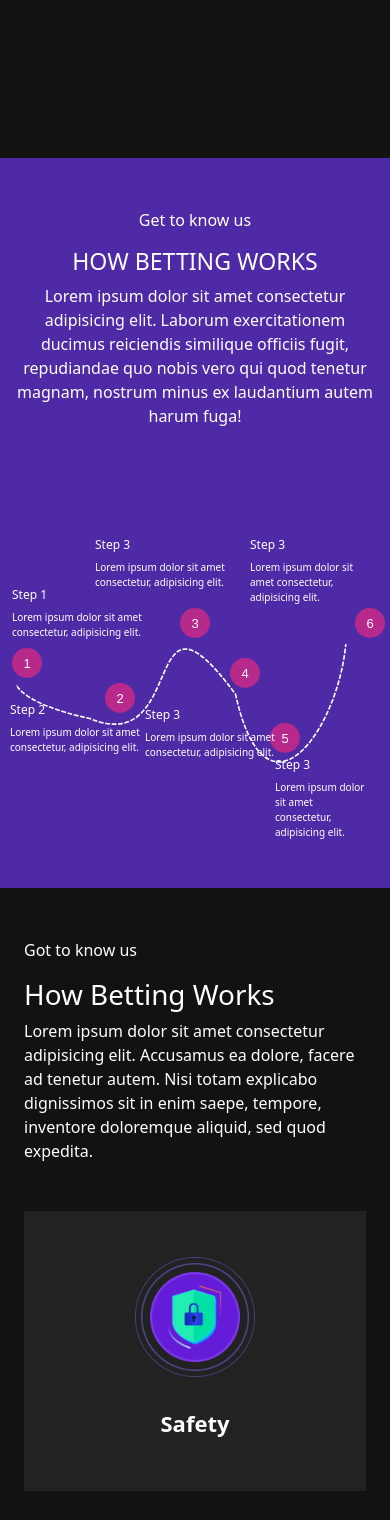
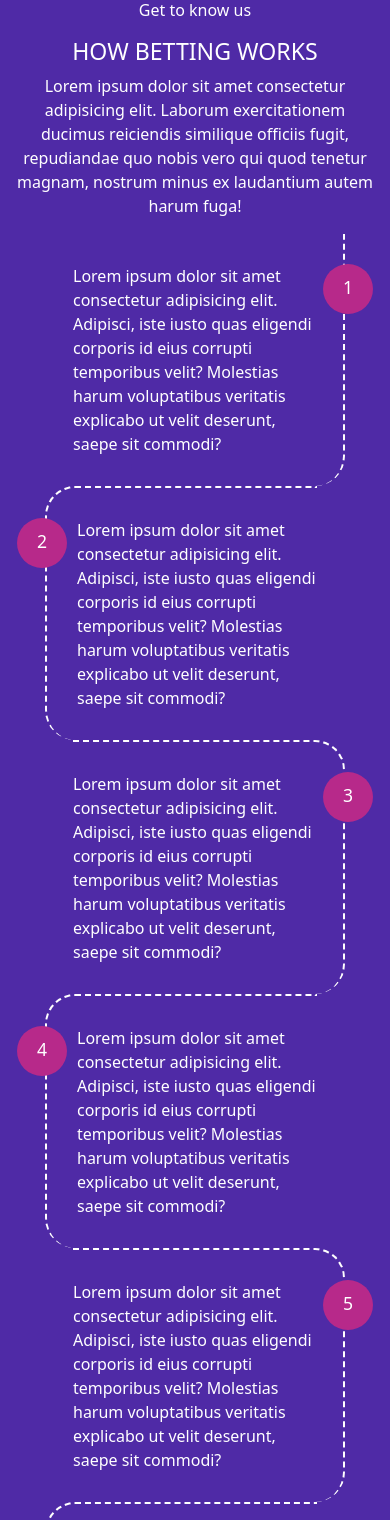
Before and after one commit to mritunjayagarwal/betting, a PHP site: page / in a window 390 px wide. Shown: the part 2826-4346 px from the top of the page. Run offline with PHP 8.4, Linux system fonts and the light colour scheme; some libraries are stand-ins or nearby versions.

Commit message:
Front-end Completew

```diff
--- a/assets/css/style.css
+++ b/assets/css/style.css
@@ -24,6 +24,15 @@ html, body{
   padding: 50px 0;
   background: #121212;
   color: #eee;
+}
+
+.bwe, .bwe1{
+	font-size: 50px;
+	z-index: 2
+}
+
+.bwep{
+	width: 80%;
 }
 
 /*---------------------
@@ -151,6 +160,18 @@ html, body{
     font: 32px Arial, sans-serif;
 }
 
+.timeline {
+	width: 300px;
+	margin: auto;
+	color: #fff;
+	display: none;
+  }
+
+.controller{
+	margin: -150px 0 0 -300px;
+	min-width: 990px !important;
+}
+
 @media only screen and (max-width: 1200px) {
 
 	.point1{
@@ -251,142 +272,39 @@ html, body{
 
 @media only screen and (max-width: 767px) {
 
-	.numberCircle{
-		width: 36px;
-		height: 36px;
-		font-size: 18px;
+	.bwe, .bwe1{
+		font-size: 30px !important;
 	}
 
-	.point1{
-		top: 440px !important;
+	.bwep{
+		font-size: 13px;
+		max-width: 70%;
 	}
 
-	.point2{
-		top: 485px !important;
-		left: 145px !important;
+	.svg, .point, .step{
+		display: none;
 	}
 
-	.point3{
-		top: 380px !important;
-		left: 240px !important;
-	}
-
-	.point4{
-		top: 440px !important;
-		left: 305px !important;
-	}
-
-	.point5{
-		top: 540px !important;
-		left: 370px !important;
-	}
-
-	.point6{
-		top: 370px !important;
-		left: 465px !important;
-	}
-
-	.step3{
-		margin-left: -120px !important;
-	}
-
-	.step6{
-		margin-left: -160px !important;
-		margin-top: -140px !important;
-	}
-
-	.step p{
-		max-width: 200px;
-	}
-
-}
-
-@media only screen and (max-width: 500px) {
-
-	.numberCircle{
-		width: 30px;
-		height: 30px;
-		font-size: 13px;
-	}
-
-	.point1{
-		top: 440px !important;
-	}
-
-	.point2{
-		top: 475px !important;
-		left: 105px !important;
-	}
-
-	.point3{
-		top: 400px !important;
-		left: 180px !important;
-	}
-
-	.point4{
-		top: 450px !important;
-		left: 230px !important;
-	}
-
-	.point5{
-		top: 515px !important;
-		left: 270px !important;
-	}
-
-	.point6{
-		top: 400px !important;
-		left: 355px !important;
-	}
-
-	.step {
-		max-width: 180px;
-	}
-
-	.step h1{
-		font-size: 12px !important;
-	}
-
-	.step p {
-		font-size: 10px !important;
-	}
-
-	.step1{
-		margin-top: -100px;
-		margin-left: -15px;
-	}
-
-	.step2{
-		margin-left: -110px;
-		margin-top: -20px;
-	}
-
-	.step3{
-		margin-left: -100px !important;
-		margin-top: -110px;
-	}
-
-	.step4{
-		margin-left: -100px !important;
-		margin-top: 10px !important;
-	}
-
-	.step5{
-		margin-left: -10px;
-		margin-top: -5px;
-	}
-
-	.step6{
-		margin-left: -120px !important;
-		margin-top: -110px !important;
-	}
-
-	.step p{
-		max-width: 200px;
+	.timeline{
+		display: block;
 	}
 
 }
 
 @media only screen and (max-width: 991px) {
+
+	.controller{
+		display: none;
+	}
+
+	.bwe, .bwe1{
+		width: 80%;
+		font-size: 40px;
+	}
+
+	.bwep{
+		width: 80%;
+	}
 
 	.point1{
 		top: 430px;
@@ -441,14 +359,6 @@ html, body{
 
 @media only screen and (max-width: 1100px) {
 
-	.controller{
-		display: none;
-	}
-
-	.step h1 {
-		font-size: 15px;
-	}
-
 	.bg-img1{
 		position: absolute;
 		top: -500px;
--- a/index.html
+++ b/index.html
@@ -16,12 +16,6 @@
   <script src="https://cdnjs.cloudflare.com/ajax/libs/aos/2.3.4/aos.js" integrity="sha512-A7AYk1fGKX6S2SsHywmPkrnzTZHrgiVT7GcQkLGDe2ev0aWb8zejytzS8wjo7PGEXKqJOrjQ4oORtnimIRZBtw==" crossorigin="anonymous" referrerpolicy="no-referrer"></script>
   <style>
 
-.timeline {
-	width: 300px;
-	margin: auto;
-  color: #fff;
-  }
-
 .tp {
 	border-top: 2px dashed;
 	border-color: #fff !important;
@@ -39,11 +33,11 @@
 	position: absolute;
 	border-radius: 50%;
 	padding: 10px;
-	height: 20px;
-	width: 20px;
-	background-color: #fff;
+	height: 50px;
+	width: 50px;
+	background-color: #B7298A;
 	text-align:center;
-	color: white;
+	color: #fff;
 	font-size: 110%;
   }
 
@@ -54,9 +48,9 @@
 	position: absolute;
 	border-radius: 50%;
 	padding: 10px;
-	height: 20px;
-	width: 20px;
-	background-color: #fff;
+	height: 50px;
+	width: 50px;
+	background-color: #B7298A;
 	text-align:center;
 	color: white;
 	font-size: 110%;
@@ -68,7 +62,7 @@
 	border-left: 2px dashed;
 	border-top-left-radius: 30px;
 	border-bottom-left-radius: 30px;
-	margin-right: 30px;
+	margin-right: 28px;
 	padding-right: 0;
   }
 
@@ -76,7 +70,7 @@
 	border-right: 2px dashed;
 	border-top-right-radius: 30px;
 	border-bottom-right-radius: 30px;
-	margin-left: 30px;
+	margin-left: 28px;
 	padding-left: 0;
   }
 
@@ -188,13 +182,40 @@
   }
 }
 
-@media only screen and (max-width: 1100px) {
+@media only screen and (max-width: 991px) {
   .bg-img1{
-    /* width: 250px;
-    top: 40% !important;
+    width: 300px;
+    top: -40% !important;
 
-    right: -50px; */
+    right: -100px;
+  }
+
+  .bg-img2{
+    width: 200px;
+    top: 20% !important;
+
+    right: 120px;
+  }
+
+  .bg-img3{
+    width: 220px;
+    top: 65% !important;
+
+    right: 0px;
+  }
+
+  .bg-img4{
     display: none;
+  }
+
+}
+
+@media only screen and (max-width: 767px) {
+  .bg-img1{
+    width: 250px;
+    top: 10% !important;
+
+    right: -120px;
   }
 
   .bg-img2{
@@ -208,7 +229,6 @@
   .bg-img4{
     display: block;
   }
-
 }
 
   </style>
@@ -247,17 +267,17 @@ if(isset($_POST["submit"])){
     <div style = "position: relative">
       <div class = "container">
         <div class = "row">
-          <div class = "col-lg-6">
+          <div class = "col-lg-6 col-md-8">
             <div class = "container">
               <div class = "heading text-white">
-                <h1 style = "font-size: 50px;z-index: 2" data-aos="fade-up">BET, WIN, EARN</h1>
-                <h1 style = "font-size: 50px;z-index: 2">LIVE E-SPORTS CONTESTS</h1>
-                <p class = "int-p" style = "z-index: 2;position: relative">Amet minim mollit non deserunt ullamco est sit aliqua dolor do amet sint. Velit officia consequat duis enim velit mollit. Exercitation</p>
+                <h1 class = "bwe" data-aos="fade-up">BET, WIN, EARN</h1>
+                <h1 class = "bwe1">LIVE E-SPORTS CONTESTS</h1>
+                <p class = "bwep" class = "int-p" style = "z-index: 2;position: relative">Amet minim mollit non deserunt ullamco est sit aliqua dolor do amet sint. Velit officia consequat duis enim velit mollit. Exercitation</p>
               </div>
               <div class = "email-subscribe px-2 py-2 mt-4" style = "z-index: 2;background: #fff; border-radius: 50px;position: relative">
                 <div class = "d-flex" style = "z-index: 2">
                   <div class = "" style = "flex: 1;z-index: 2">
-                    <input type="email" class = "w-100 p-2" style = "border:none; outline: none;z-index: 2" placeholder = "Enter Email Id">
+                    <input type="email" class = "w-100 p-2" style = "border:none; outline: none;z-index: 2" placeholder = "Enter Email ID">
                   </div>
                   <div style = "z-index: 2">
                     <button class = "btn btn-primary p-2" style = "border-radius: 20px;">Get Started &rarr;</button>
@@ -387,7 +407,7 @@ if(isset($_POST["submit"])){
       <path d="M 10 80 C 40 10, 65 10, 95 80, 120 150, 190 200" stroke="black" fill="transparent"/>
     </svg> -->
 
-   <div style = "position: relative">
+   <div class = "svg" style = "position: relative">
        <svg class="curved-line" viewBox="31 9 226 120" style = "margin: 200px 0 0 0">
 
       <defs>
@@ -465,7 +485,7 @@ if(isset($_POST["submit"])){
             </div>
         </div>
   </div>
-  <!-- <div class = "timeline">
+  <div class = "timeline">
   <p class = "tp">Lorem ipsum dolor sit amet consectetur adipisicing elit. Adipisci, iste iusto quas eligendi corporis id eius corrupti temporibus velit? Molestias harum voluptatibus veritatis explicabo ut velit deserunt, saepe sit commodi?</p>
   <p class = "tp">Lorem ipsum dolor sit amet consectetur adipisicing elit. Adipisci, iste iusto quas eligendi corporis id eius corrupti temporibus velit? Molestias harum voluptatibus veritatis explicabo ut velit deserunt, saepe sit commodi?</p>
   <p class = "tp">Lorem ipsum dolor sit amet consectetur adipisicing elit. Adipisci, iste iusto quas eligendi corporis id eius corrupti temporibus velit? Molestias harum voluptatibus veritatis explicabo ut velit deserunt, saepe sit commodi?</p>
@@ -473,16 +493,16 @@ if(isset($_POST["submit"])){
   <p class = "tp">Lorem ipsum dolor sit amet consectetur adipisicing elit. Adipisci, iste iusto quas eligendi corporis id eius corrupti temporibus velit? Molestias harum voluptatibus veritatis explicabo ut velit deserunt, saepe sit commodi?</p>
   <p class = "tp">Lorem ipsum dolor sit amet consectetur adipisicing elit. Adipisci, iste iusto quas eligendi corporis id eius corrupti temporibus velit? Molestias harum voluptatibus veritatis explicabo ut velit deserunt, saepe sit commodi?</p>
 
-  </div> -->
+  </div>
 
   </section>
 
   <section style = "padding: 50px 0;">
     <div class = "row">
-      <div class = "col-lg-6 col-md-6">
-        <img src="./assets/img/controller-right.png" class = "img-fluid controller" style = "margin: -150px 0 0 -300px; min-width: 1000px;" alt="">
+      <div class = "col-lg-6 col-md-12">
+        <img src="./assets/img/controller-right.png" class = "img-fluid controller">
       </div>
-      <div class = "col-lg-6 col-md-6 text-white">
+      <div class = "col-lg-6 col-md-12 text-white">
         <div class = "container">
           <p>Got to know us</p>
         <h1>How Betting Works</h1>
@@ -636,12 +656,12 @@ if(isset($_POST["submit"])){
   <footer style = "padding: 50px 0;">
     <div class = "container">
       <div class = "row">
-        <div class = "col-lg-8">
+        <div class = "col-lg-8 col-md-8">
           <h1 style = "color: #Fff">LOGO</h1>
           <p class = "text-white">Call us on <span style = "color: purple">706799750</span></p>
           <p class = "text-white">Mail us on <span style = "color: purple">bettelapp@gmail.com</span></p>
         </div>
-        <div class = "col-lg-4">
+        <div class = "col-lg-4 col-md-4">
           <p class = "text-white">Follow Us</p>
           <div class = "d-flex">
             <div class = "social p-2">
```
